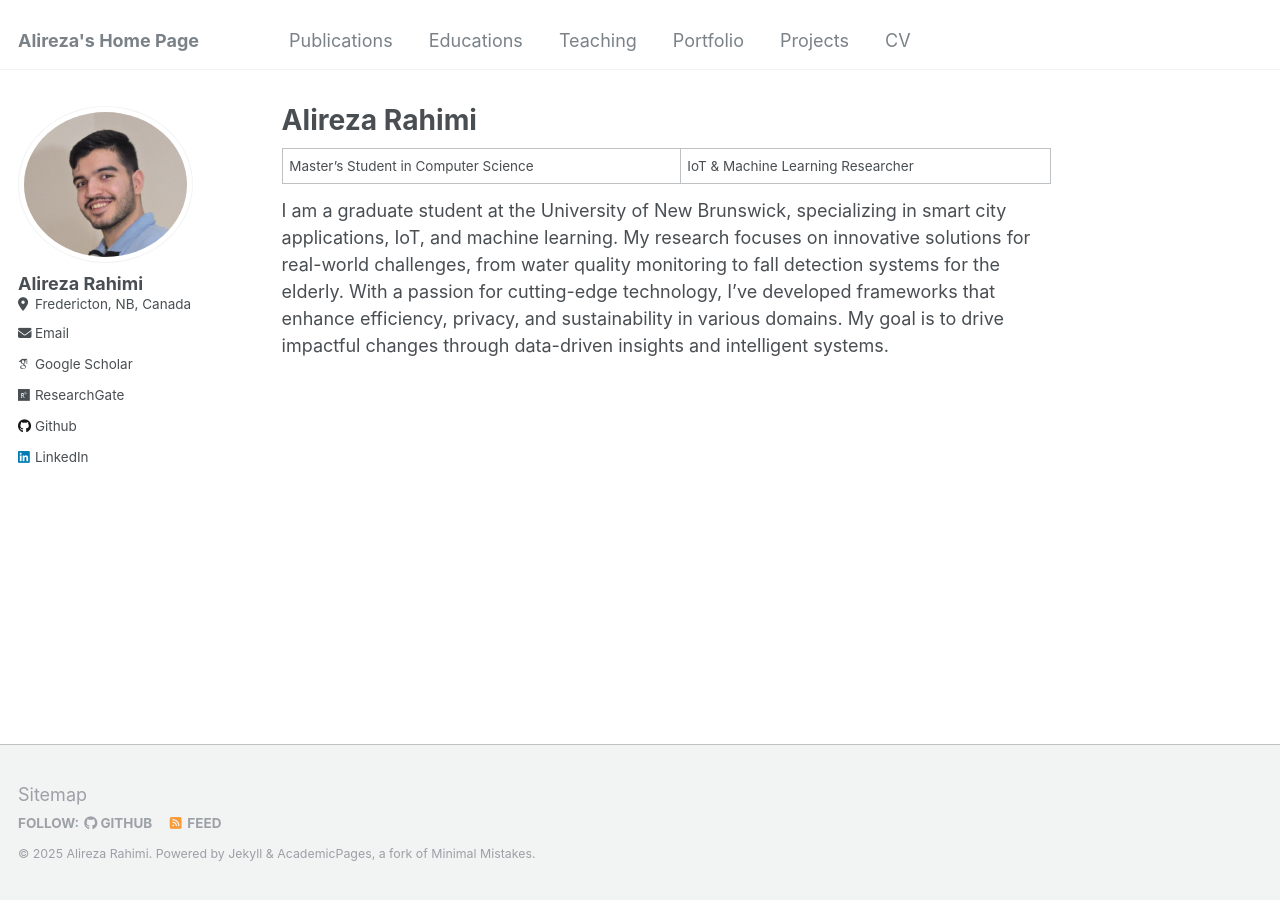
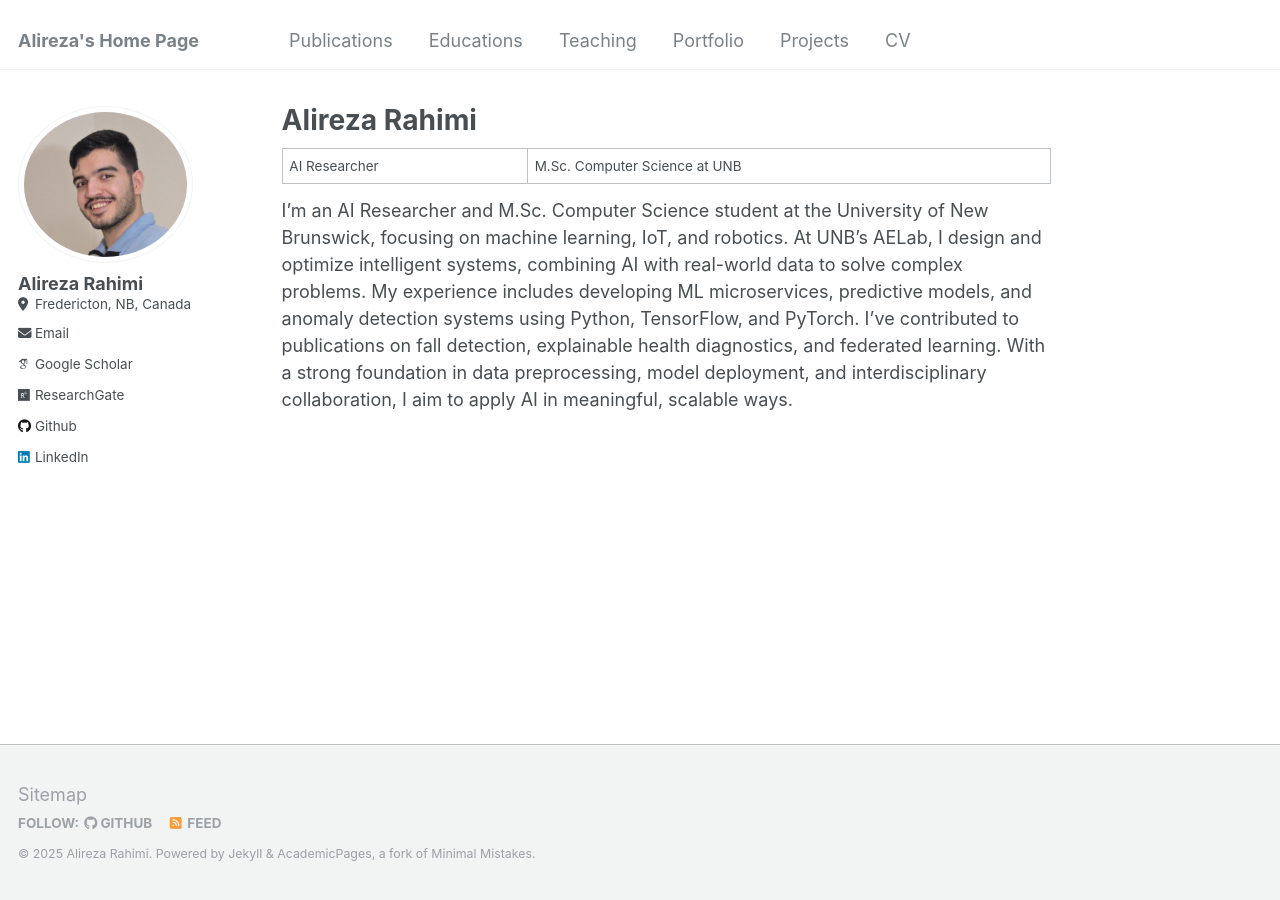
Before and after one commit to alireza9978/alireza9978.github.io, a Jekyll site: the page built from _pages/about.md, in a window 1280 px wide. Built offline with Jekyll 4.4.1, drawn with Linux system fonts in a browser that asks for light colours; some web fonts are replaced.

Commit message:
update about me

```diff
--- a/_pages/about.md
+++ b/_pages/about.md
@@ -8,6 +8,6 @@ redirect_from:
   - /about.html
 ---
 
-Master's Student in Computer Science | IoT & Machine Learning Researcher
+AI Researcher | M.Sc. Computer Science at UNB
 
-I am a graduate student at the University of New Brunswick, specializing in smart city applications, IoT, and machine learning. My research focuses on innovative solutions for real-world challenges, from water quality monitoring to fall detection systems for the elderly. With a passion for cutting-edge technology, I’ve developed frameworks that enhance efficiency, privacy, and sustainability in various domains. My goal is to drive impactful changes through data-driven insights and intelligent systems.
+I’m an AI Researcher and M.Sc. Computer Science student at the University of New Brunswick, focusing on machine learning, IoT, and robotics. At UNB’s AELab, I design and optimize intelligent systems, combining AI with real-world data to solve complex problems. My experience includes developing ML microservices, predictive models, and anomaly detection systems using Python, TensorFlow, and PyTorch. I’ve contributed to publications on fall detection, explainable health diagnostics, and federated learning. With a strong foundation in data preprocessing, model deployment, and interdisciplinary collaboration, I aim to apply AI in meaningful, scalable ways.
```
